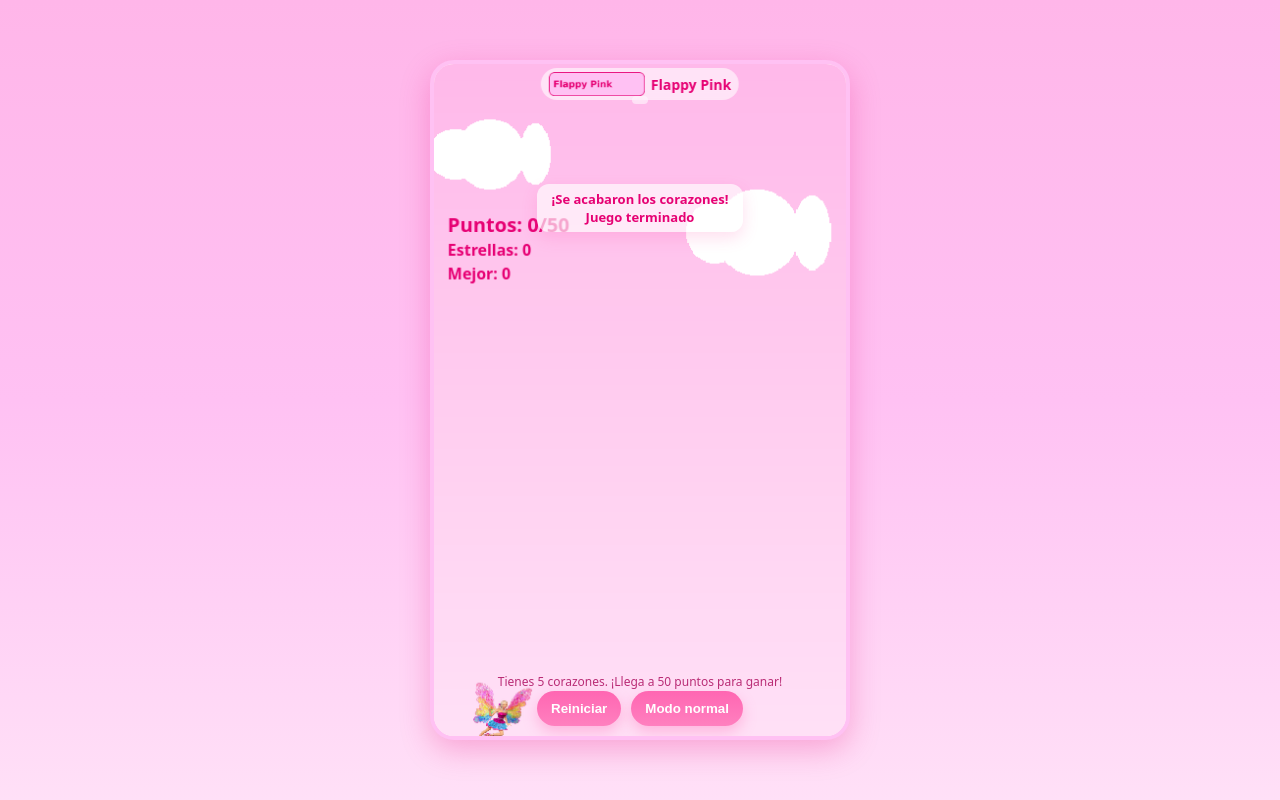
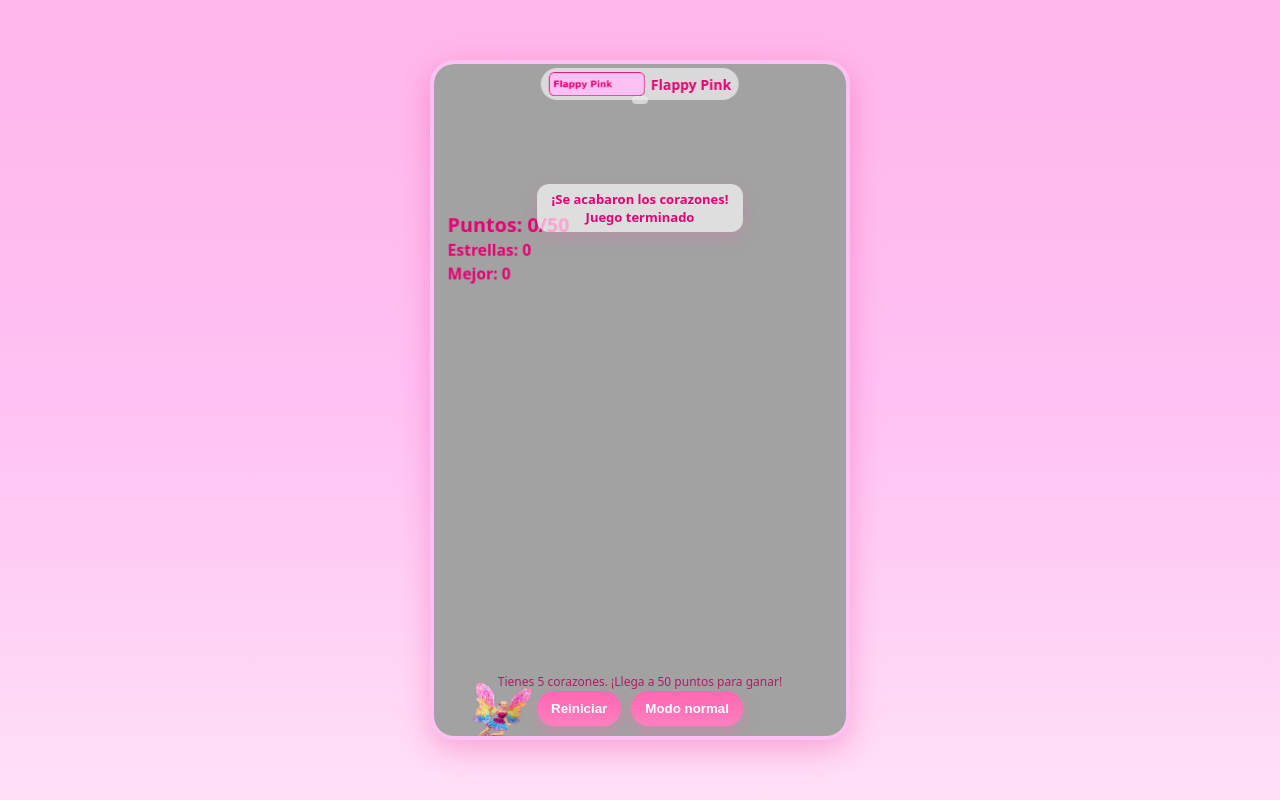
Before and after one commit to royvillasana/flappy-pink, a plain HTML site: page index.html in a window 1280 px wide. Both pictures are taken after a click on the element 640 px from the left and 400 px from the top of the page. Drawn offline with Linux system fonts and the light colour scheme.

Commit message:
Fix background image loading and add comprehensive error handling
- Change background reference from background.png to background1.png
- Add error handlers for all image and audio assets
- Improve audio initialization with promise handling
- Add console logging for debugging image loading issues
- Ensure fallback background always displays when images fail

🤖 Generated with [Claude Code](https://claude.ai/code)

Co-Authored-By: Claude <noreply@anthropic.com>

```diff
--- a/index.html
+++ b/index.html
@@ -163,18 +163,33 @@
     // Resize on window resize
     window.addEventListener('resize', resizeCanvas);
 
-    // Load assets
-    const bgImg = new Image(); bgImg.src = 'assets/background.png';
+    // Load assets with error handling
+    const bgImg = new Image();
+    bgImg.src = 'assets/background1.png';
+    bgImg.onerror = () => console.log('Background image failed to load, using fallback');
+
     const heroImg = new Image(); heroImg.src = 'assets/hero.png';
+    heroImg.onerror = () => console.error('Hero image failed to load');
+
     const heartImg = new Image(); heartImg.src = 'assets/heart.png';
+    heartImg.onerror = () => console.error('Heart image failed to load');
+
     const starImg = new Image(); starImg.src = 'assets/star.png';
+    starImg.onerror = () => console.error('Star image failed to load');
+
     const sparkleImg = new Image(); sparkleImg.src = 'assets/sparkle.png';
+    sparkleImg.onerror = () => console.error('Sparkle image failed to load');
 
 
-    // Audio
+    // Audio with error handling
     const starSfx = new Audio('assets/star.wav');
+    starSfx.onerror = () => console.warn('Star audio failed to load');
+
     const victorySfx = new Audio('assets/victory.wav');
+    victorySfx.onerror = () => console.warn('Victory audio failed to load');
+
     const hurtSfx = new Audio('assets/star.wav');
+    hurtSfx.onerror = () => console.warn('Hurt audio failed to load');
 
     // Create audio context for pitch shifting hurt sound
     let audioContext;
@@ -220,12 +235,14 @@
 
     function unlockAudio(){
       try {
-        starSfx.play(); starSfx.pause();
+        starSfx.play().then(() => starSfx.pause()).catch(e => {});
         // Initialize audio context
-        if (!audioContext) {
+        if (!audioContext && (window.AudioContext || window.webkitAudioContext)) {
           audioContext = new (window.AudioContext || window.webkitAudioContext)();
         }
-      } catch(e){}
+      } catch(e){
+        console.warn('Audio initialization failed:', e);
+      }
     }
 
     const msg = document.getElementById('msg');
```
Also changed, not shown: assets/background2.png (renamed from assets/castle_background.png), assets/background3.png (renamed from assets/background.png), 2 other files.
